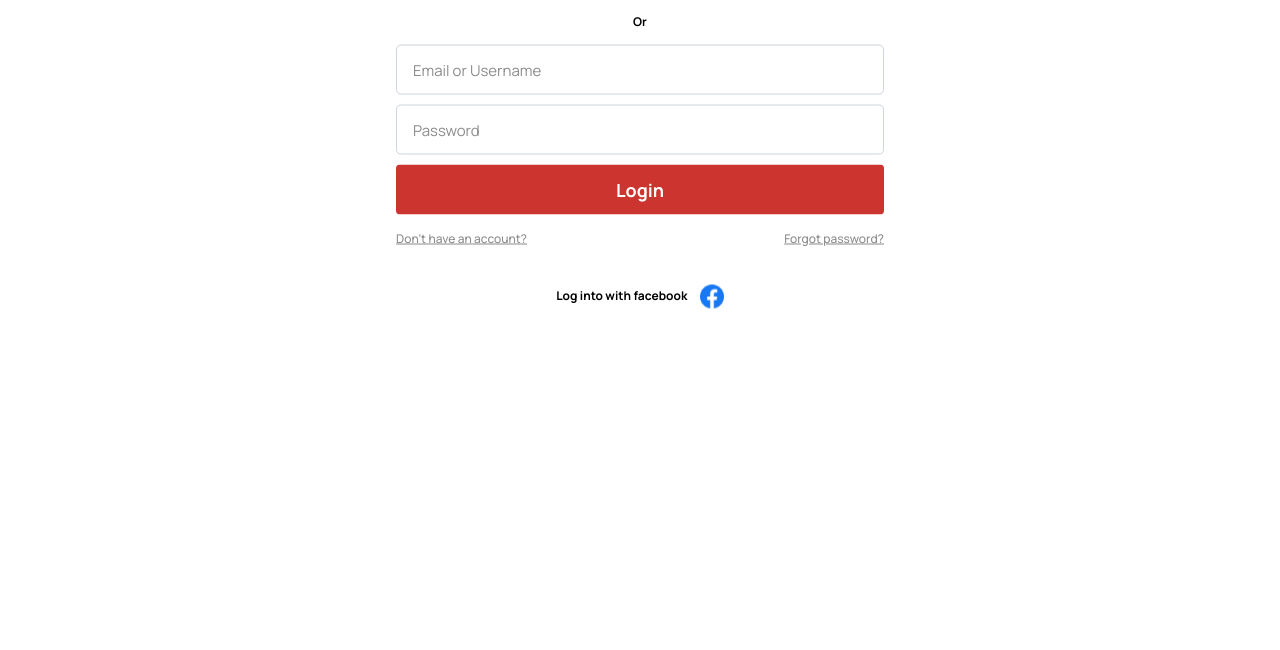
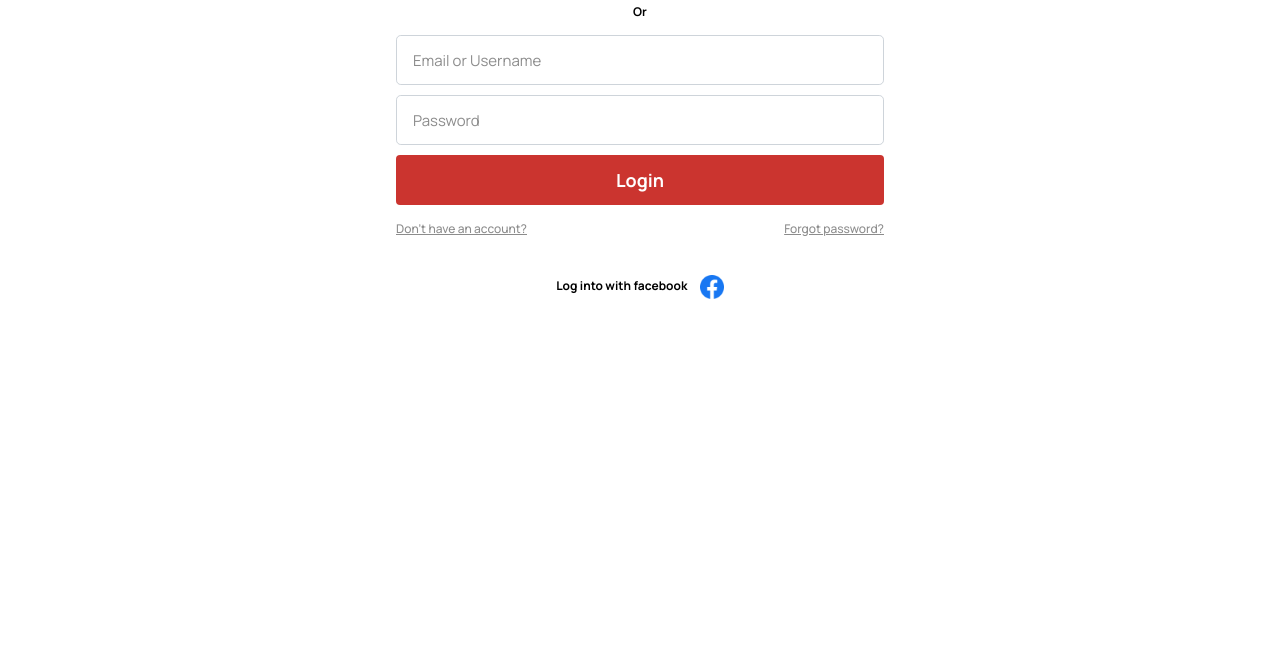
Before and after one commit to Rajkumar9386/being-my-best, a plain HTML site: page login.html in a window 1280 px wide. Shown: the part 320-970 px from the top of the page. Before the commit the page ends 800 px from the top, so only its background shows below. Drawn offline with nearby package versions, Linux system fonts and the light colour scheme.

Commit message:
header overlay issue fixed

```diff
--- a/css/style.css
+++ b/css/style.css
@@ -515,7 +515,8 @@ footer{
 #auth-section{
     width: 40%;
     margin: 0 auto;
-    transform: translateY(40%);
+    margin-top: 170px;
+    /* transform: translateY(40%); */
 }
 .or-text{
     font: 12px 'Manrope', sans-serif;
```
